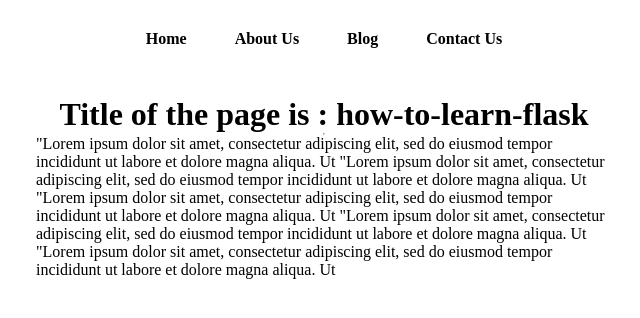
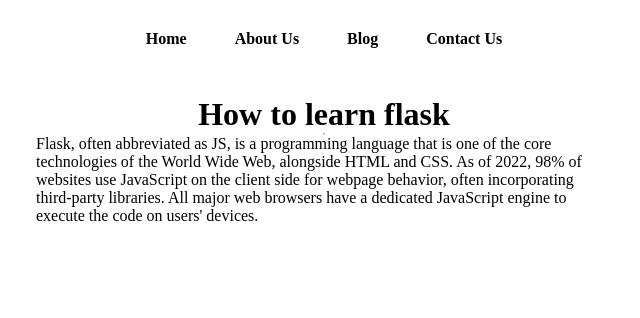
Before and after one commit to bilalmuhammad14-7-98/NextJs-Basics, a Next.js app: page /blogpost/how-to-learn-flask in a window 1280 px wide. Shown: the top 318 px of the page, without its empty margins (316-956 px from the left). Built offline with nearby package versions, Linux system fonts and the light colour scheme.

Commit message:
Fetching BlogPost using /getblog Endpoint

```diff
--- a/blogdata/how-to-learn-flask.json
+++ b/blogdata/how-to-learn-flask.json
@@ -1,6 +1,6 @@
 {
   "title": "How to learn flask",
-  "content": "JavaScript, often abbreviated as JS, is a programming language that is one of the core technologies of the World Wide Web, alongside HTML and CSS. As of 2022, 98% of websites use JavaScript on the client side for webpage behavior, often incorporating third-party libraries. All major web browsers have a dedicated JavaScript engine to execute the code on users' devices.",
+  "content": "Flask, often abbreviated as JS, is a programming language that is one of the core technologies of the World Wide Web, alongside HTML and CSS. As of 2022, 98% of websites use JavaScript on the client side for webpage behavior, often incorporating third-party libraries. All major web browsers have a dedicated JavaScript engine to execute the code on users' devices.",
   "author": "Dean Jones",
   "slug": "how-to-learn-flask"
 }
--- a/blogdata/how-to-learn-nextJs.json
+++ b/blogdata/how-to-learn-nextJs.json
@@ -1,6 +1,6 @@
 {
   "title": "How to learn NextJs",
-  "content": "JavaScript, often abbreviated as JS, is a programming language that is one of the core technologies of the World Wide Web, alongside HTML and CSS. As of 2022, 98% of websites use JavaScript on the client side for webpage behavior, often incorporating third-party libraries. All major web browsers have a dedicated JavaScript engine to execute the code on users' devices.",
+  "content": "NextJs, often abbreviated as JS, is a programming language that is one of the core technologies of the World Wide Web, alongside HTML and CSS. As of 2022, 98% of websites use JavaScript on the client side for webpage behavior, often incorporating third-party libraries. All major web browsers have a dedicated JavaScript engine to execute the code on users' devices.",
   "author": "Dean Jones",
   "slug": "how-to-learn-nextJs"
 }
--- a/pages/blogpost/[slug].js
+++ b/pages/blogpost/[slug].js
@@ -1,5 +1,6 @@
 import { useRouter } from "next/router";
 import styles from "@/styles/BlogPost.module.css";
+import { useState, useEffect } from "react";
 
 const Post = () => {
   const router = useRouter();
@@ -8,24 +9,26 @@ const Post = () => {
 
   const { slug } = router.query;
 
+  const [blog, setBlog] = useState([]);
+  useEffect(() => {
+    if (!router.isReady) return;
+    fetch(`http://localhost:3000/api/getblog?slug=${slug}`)
+      .then((a) => {
+        return a.json();
+      })
+      .then((data) => {
+        console.log(data, "data");
+        setBlog(data.data);
+      });
+  }, [router.isReady]);
+
   return (
     <>
       <div className={styles.container}>
         <main className={styles.main}>
-          <h1>Title of the page is : {slug}</h1>
+          <h1>{blog?.title}</h1>
           <hr />
-          <div>
-            "Lorem ipsum dolor sit amet, consectetur adipiscing elit, sed do
-            eiusmod tempor incididunt ut labore et dolore magna aliqua. Ut
-            "Lorem ipsum dolor sit amet, consectetur adipiscing elit, sed do
-            eiusmod tempor incididunt ut labore et dolore magna aliqua. Ut
-            "Lorem ipsum dolor sit amet, consectetur adipiscing elit, sed do
-            eiusmod tempor incididunt ut labore et dolore magna aliqua. Ut
-            "Lorem ipsum dolor sit amet, consectetur adipiscing elit, sed do
-            eiusmod tempor incididunt ut labore et dolore magna aliqua. Ut
-            "Lorem ipsum dolor sit amet, consectetur adipiscing elit, sed do
-            eiusmod tempor incididunt ut labore et dolore magna aliqua. Ut
-          </div>
+          <div>{blog?.content}</div>
         </main>
       </div>
     </>
--- a/styles/Blog.module.css
+++ b/styles/Blog.module.css
@@ -4,7 +4,11 @@
   cursor: pointer;
 }
 
-.blogItem h1 {
+.blogItem h3 {
+  font-size: 2rem;
+  line-height: 3rem;
+  margin: 0;
+  padding: 0;
 }
 .container {
   padding: 0 2rem;
--- a/styles/BlogPost.module.css
+++ b/styles/BlogPost.module.css
@@ -10,10 +10,6 @@
   padding: 0 22rem;
 }
 
-.blogItemPara {
-  background-color: red;
-}
-
 .main {
   min-height: 100vh;
   padding: 4rem 0;
```
Also changed, not shown: pages/blog.js (+1 -24 lines).
